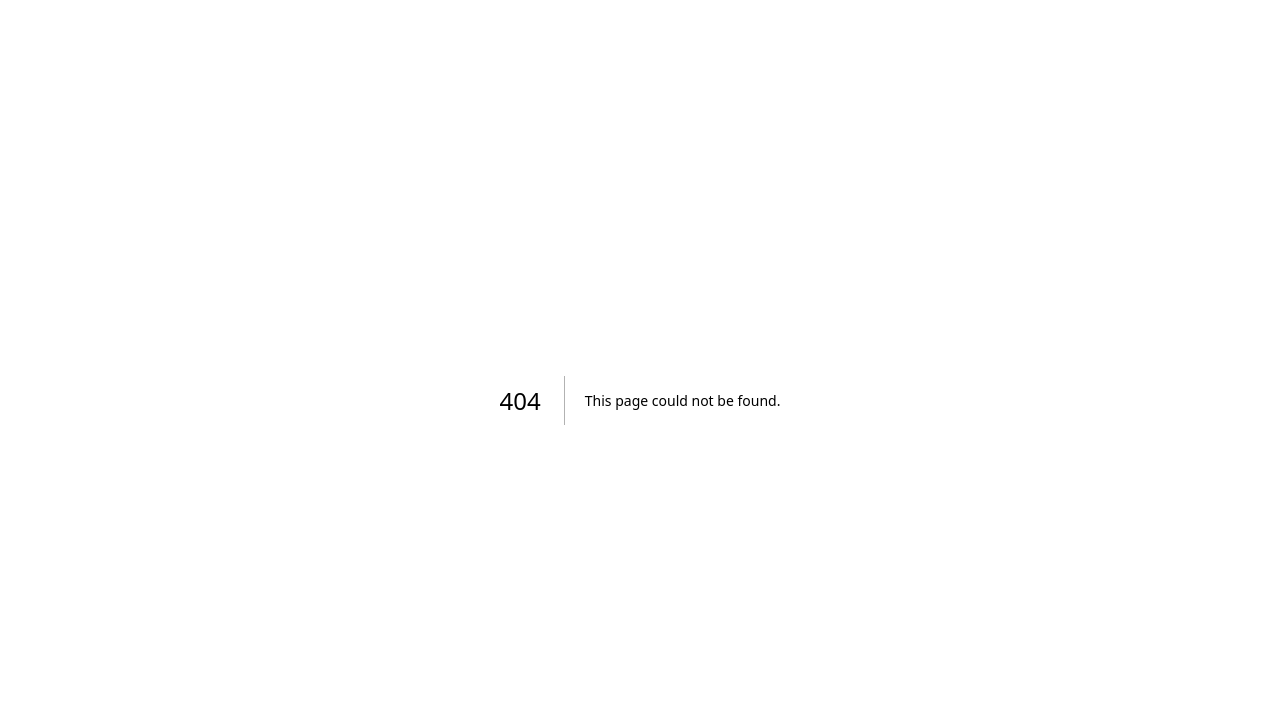
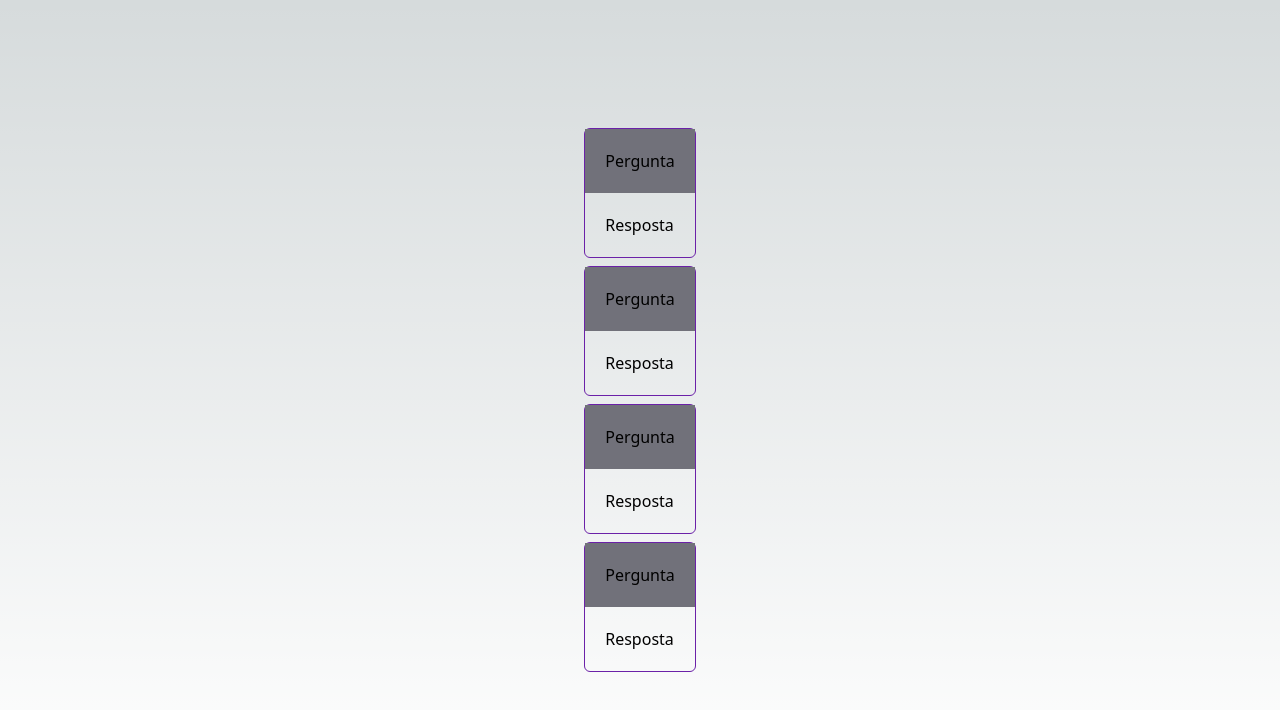
Before and after one commit to Antonio-Marquess/Cod3r-intensivo-react-next, a Next.js app in the folder app-inicial/: page /condicional/faq in a window 1280 px wide. Before the commit this address had no page. Shown: the top 710 px of the page. Built offline with nearby package versions, Linux system fonts and the light colour scheme.

Commit message:
Criando pasta e componente Condicional

```diff
--- /dev/null
+++ b/app-inicial/src/components/condicional/Faq.tsx
@@ -0,0 +1,11 @@
+import Pergunta from "./Pergunta";
+export default function Faq() {
+    return (
+    <div className="flex flex-col gap-2">
+        <Pergunta />
+        <Pergunta />
+        <Pergunta />
+        <Pergunta />
+    </div>
+  );
+}
--- /dev/null
+++ b/app-inicial/src/components/condicional/Pergunta.tsx
@@ -0,0 +1,15 @@
+export default function Pergunta() {
+    return (
+        <div className={`
+                border border-purple-800 rounded-md
+            `}>
+
+            <div className="bg-zinc-500 p-5 cursor-pointer">
+                Pergunta
+            </div>
+            <div className="p-5">
+                Resposta
+            </div>
+        </div>
+    )
+}
--- /dev/null
+++ b/app-inicial/src/pages/condicional/faq.tsx
@@ -0,0 +1,9 @@
+import Faq from "@/components/condicional/Faq";
+
+export default function PaginaFaq() {
+    return (
+        <div className="flex gap-2 justify-center items-center h-screen">
+            <Faq />
+        </div>
+    );
+}
```
